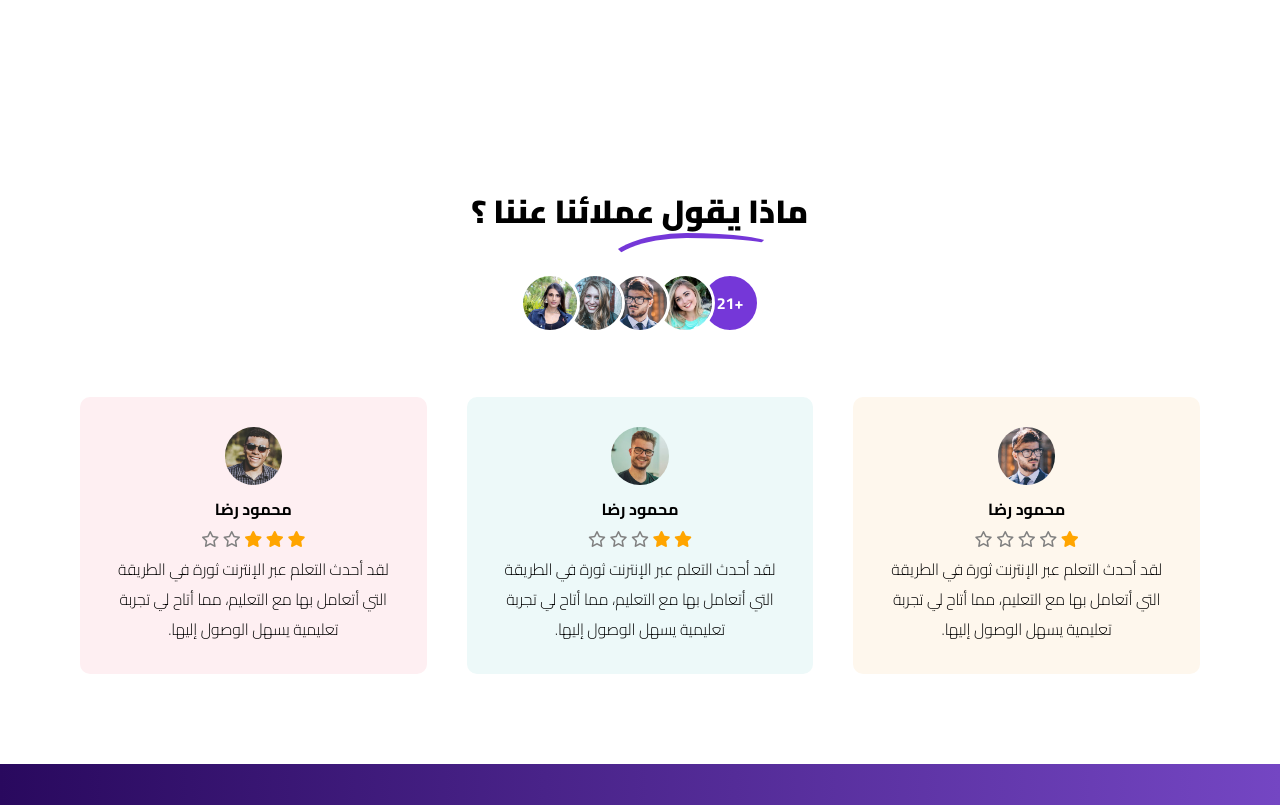
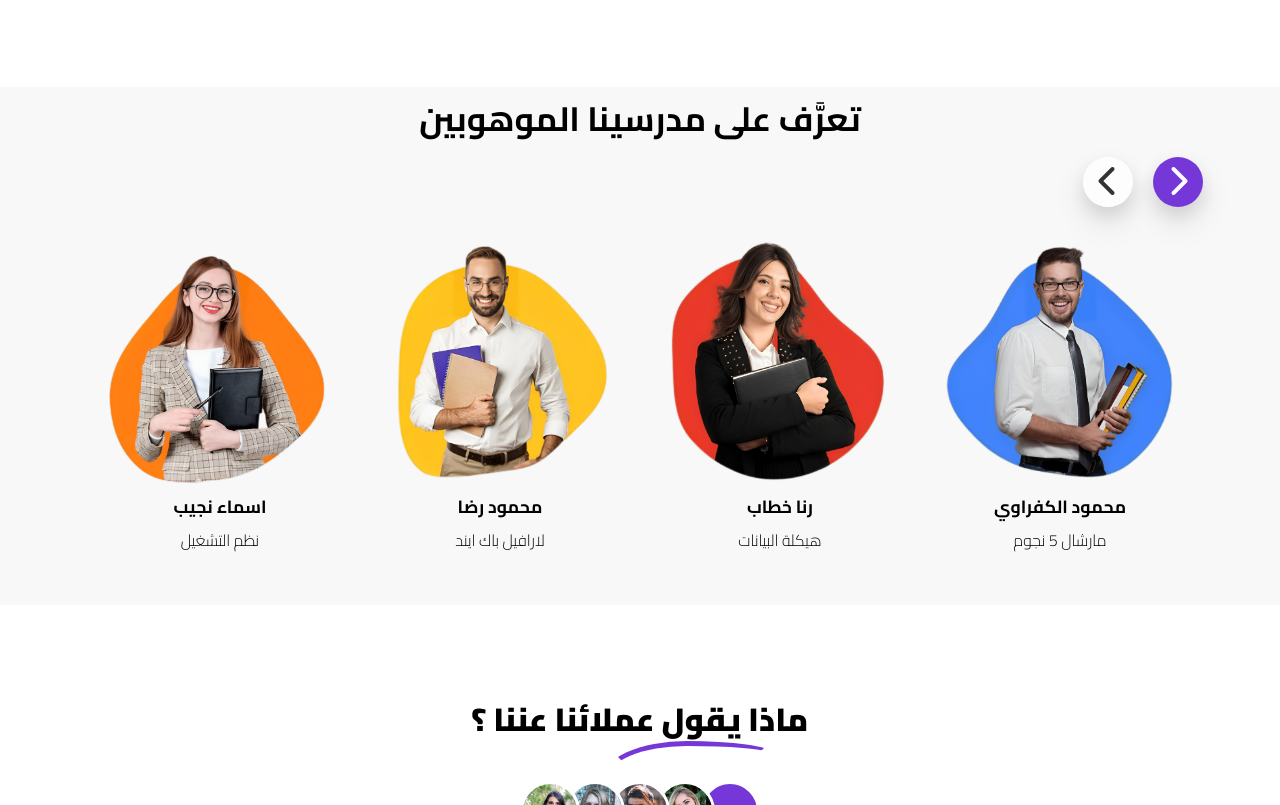
Before and after one commit to Mahmoud-walid/smart-centre, a website: page index.html in a window 1280 px wide. Shown: the part 1924-2729 px from the top of the page. Drawn offline with nearby package versions, Linux system fonts and the light colour scheme.

Commit message:
responsive carousel_2

```diff
--- a/css/styleBestSelling.css
+++ b/css/slidersStyle.css
@@ -5,6 +5,13 @@
     padding-bottom: 40px;
 }
 
+.Instructors {
+    background-color: rgb(248, 248, 248);
+    padding-bottom: 40px;
+    transition: transform 1s, opacity 1s;
+}
+
+.InstructorsHeader,
 .bestSellingHeader {
     display: flex;
     width: -webkit-fit-content;
@@ -12,11 +19,13 @@
     width: fit-content;
     margin: auto;
     font-family: "cairoBold";
-    font-size: 250%;
+    font-size: 210%;
     margin-bottom: 5rem;
+    text-align: center;
 }
 
 /* SLIDER */
+.slider2,
 .slider {
     position: relative;
     margin: auto;
@@ -67,8 +76,12 @@
     transform: translate(50%, -50%);
 }
 
+.sliderBtnRight.slick-disabled {
+    background-color: rgba(133, 133, 133, 0.7);
+}
+
 /* Cards */
-.card {
+.slider .card {
     /* position: relative; */
     background-color: #fff;
     border-radius: 10px;
@@ -76,6 +89,8 @@
     padding: 20px;
     width: 85%;
 }
+
+.slider2 .card {}
 
 .cardImage {
     width: 100%;
@@ -85,9 +100,22 @@
     border-radius: 10px;
 }
 
+.slider2 .cardContent {
+    display: flex;
+    flex-direction: column;
+    justify-content: center;
+    align-items: center;
+}
+
+.slider2 .cardContent h5.cardHeader {
+    font-size: 110%;
+}
+
+.slider2 .cardContent p {}
+
 .cardHeader {
     font-family: "cairoBold";
-    margin-bottom: 10px;
+    margin-bottom: 2px;
     font-size: 75%;
 }
 
--- a/index.html
+++ b/index.html
@@ -9,10 +9,10 @@
   <link rel="stylesheet" type="text/css" href="//cdn.jsdelivr.net/npm/slick-carousel@1.8.1/slick/slick.css" />
   <!-- Add the slick-theme.css if you want default styling -->
   <link rel="stylesheet" type="text/css" href="//cdn.jsdelivr.net/npm/slick-carousel@1.8.1/slick/slick-theme.css" />
-  <link rel="stylesheet" href="css/styleLanding.css" />
-  <link rel="stylesheet" href="css/styleBestSelling.css">
-  <link rel="stylesheet" href="./css/ourOnlineTeaching.css">
-  <link rel="stylesheet" href="./css/aboutUs.css">
+  <link rel="stylesheet" href="css/landingStyle.css" />
+  <link rel="stylesheet" href="css/slidersStyle.css">
+  <link rel="stylesheet" href="./css/ourOnlineTeachingStyle.css">
+  <link rel="stylesheet" href="./css/aboutUsStyle.css">
   <link rel="stylesheet" href="./css/footerStyle.css">
   <link rel="stylesheet" href="css/all.min.css" />
 </head>
@@ -310,6 +310,105 @@
 
     </section>
 
+    <section class="Instructors">
+      <h2 class="InstructorsHeader">تعرَّف على مدرسينا الموهوبين</h2>
+
+      <div class="slider2 container">
+
+        <div class="slide slide--1">
+          <div class="card card1">
+            <img src="./imgs/carousel2T1.png" alt="Card Image" class="cardImage">
+            <div class="cardContent">
+              <h5 class="cardHeader">اسماء نجيب</h5>
+              <p class="InstructorsJob">نظم التشغيل</p>
+            </div>
+          </div> <!-- C1 -->
+        </div>
+
+        <div class="slide slide--2">
+          <div class="card card1">
+            <img src="./imgs/carousel2T2.png" alt="Card Image" class="cardImage">
+            <div class="cardContent">
+              <h5 class="cardHeader">محمود رضا</h5>
+              <p class="InstructorsJob">لارافيل باك ايند</p>
+            </div>
+          </div> <!-- C2 -->
+        </div>
+
+        <div class="slide slide--3">
+          <div class="card card1">
+            <img src="./imgs/carousel2T3.png" alt="Card Image" class="cardImage">
+            <div class="cardContent">
+              <h5 class="cardHeader">رنا خطاب</h5>
+              <p class="InstructorsJob">هيكلة البيانات</p>
+            </div>
+          </div> <!-- C3 -->
+        </div>
+
+
+        <div class="slide slide--4">
+          <div class="card card1">
+            <img src="./imgs/carousel2T4.png" alt="Card Image" class="cardImage">
+            <div class="cardContent">
+              <h5 class="cardHeader">محمود الكفراوي</h5>
+              <p class="InstructorsJob">مارشال 5 نجوم</p>
+            </div>
+          </div> <!-- C1 -->
+        </div>
+
+        <div class="slide slide--5">
+          <div class="card card1">
+            <img src="./imgs/carousel2T1.png" alt="Card Image" class="cardImage">
+            <div class="cardContent">
+              <h5 class="cardHeader">مريم عيد</h5>
+              <p class="InstructorsJob">لارافيل باك ايند</p>
+            </div>
+          </div> <!-- C2 -->
+        </div>
+
+        <div class="slide slide--6">
+          <div class="card card1">
+            <img src="./imgs/carousel2T2.png" alt="Card Image" class="cardImage">
+            <div class="cardContent">
+              <h5 class="cardHeader">محمود طارق</h5>
+              <p class="InstructorsJob">مبرمج ذكاء اصطناعي</p>
+            </div>
+          </div> <!-- C3 -->
+        </div>
+
+
+        <div class="slide slide--7">
+          <div class="card card1">
+            <img src="./imgs/carousel2T3.png" alt="Card Image" class="cardImage">
+            <div class="cardContent">
+              <h5 class="cardHeader">مريم احمد</h5>
+              <p class="InstructorsJob">مبرمجه ذكاء اصطناعي</p>
+            </div>
+          </div> <!-- C1 -->
+        </div>
+
+        <div class="slide slide--8">
+          <div class="card card1">
+            <img src="./imgs/carousel2T4.png" alt="Card Image" class="cardImage">
+            <div class="cardContent">
+              <h5 class="cardHeader">محمود عبدالرؤوف</h5>
+              <p class="InstructorsJob">مبرمج .net</p>
+            </div>
+          </div> <!-- C2 -->
+        </div>
+
+        <div class="slide slide--9">
+          <div class="card card1">
+            <img src="./imgs/carousel2T1.png" alt="Card Image" class="cardImage">
+            <div class="cardContent">
+              <h5 class="cardHeader">مريم شاهين</h5>
+              <p class="InstructorsJob">امن المعلومات</p>
+            </div>
+          </div> <!-- C3 -->
+        </div>
+      </div>
+    </section>
+
     <section class="aboutUs container">
       <div class="aboutUsText">
         <h1 class="aboutUsHeader">ماذا <span class="whatSay">يقول</span> عملائنا عننا ؟</h1>
--- a/js/carouselScript.js
+++ b/js/carouselScript.js
@@ -1,3 +1,50 @@
+$(".slider2").slick({
+  dots: false,
+  infinite: false,
+  speed: 300,
+  slidesToShow: 4,
+  slidesToScroll: 4,
+  prevArrow:
+    '<button class="sliderBtn sliderBtnLeft"><i class="fa-solid fa-chevron-left"></i></button>',
+  nextArrow:
+    '<button class="sliderBtn sliderBtnRight"><i class="fa-solid fa-chevron-right"></i></button>',
+  responsive: [
+    {
+      breakpoint: 1024,
+      settings: {
+        slidesToShow: 3,
+        slidesToScroll: 3,
+        infinite: false,
+        dots: false,
+      },
+    },
+    {
+      breakpoint: 730,
+      settings: {
+        slidesToShow: 1,
+        slidesToScroll: 1,
+      },
+    },
+    {
+      breakpoint: 480,
+      settings: {
+        slidesToShow: 1,
+        slidesToScroll: 1,
+      },
+    },
+    {
+      breakpoint: 200,
+      settings: {
+        slidesToShow: 1,
+        slidesToScroll: 1,
+      },
+    },
+    // You can unslick at a given breakpoint now by adding:
+    // settings: "unslick"
+    // instead of a settings object
+  ],
+});
+
 $(".slider").slick({
   dots: false,
   infinite: false,
--- a/js/starScript.js
+++ b/js/starScript.js
@@ -34,7 +34,7 @@ const numberSlidesAndCards = (numberSlides, numberCards) => {
     setStarColors(s, 1);
   }
 };
-numberSlidesAndCards(document.querySelectorAll(".slide").length);
+numberSlidesAndCards(document.querySelectorAll(".slider .slide").length);
 
 // price
 
```
Also changed, not shown: css/aboutUsStyle.css (renamed from css/aboutUs.css), css/landingStyle.css (renamed from css/styleLanding.css), css/ourOnlineTeachingStyle.css (renamed from css/ourOnlineTeaching.css), imgs/boy1T.png (deleted), imgs/boy3T.png (deleted), imgs/carousel2T1.png (added), imgs/carousel2T2.png (added), imgs/carousel2T3.png (added), imgs/carousel2T4.png (added), 1 other file.
